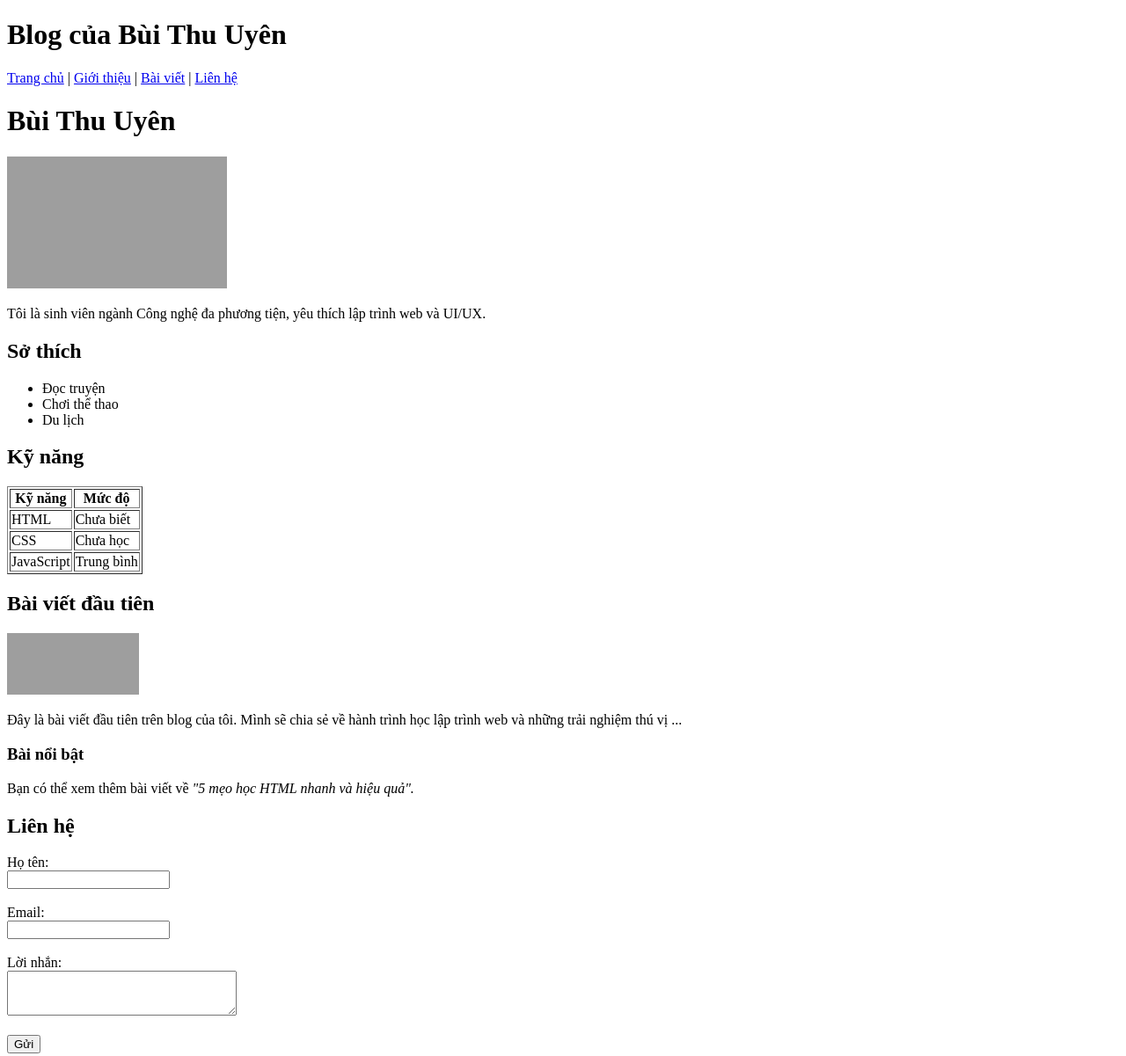
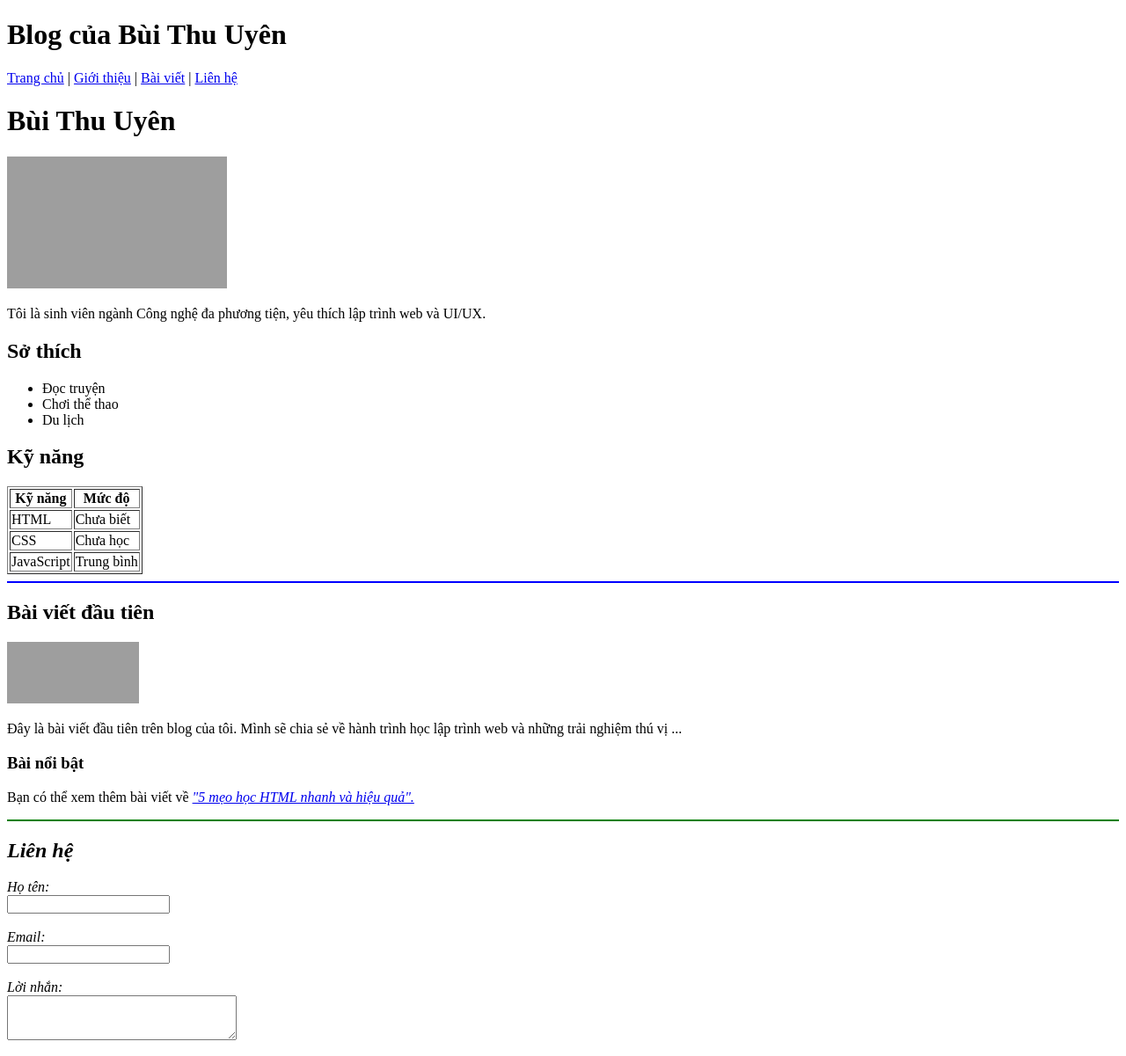
Before and after one commit to thu-uyen-06/BTVN_Buoi_1, a plain HTML site: page index.html in a window 1280 px wide. Shown: the top 1201 px of the page at 88% size. Drawn offline with Linux system fonts and the light colour scheme; grey boxes are pictures that could not be loaded.

Commit message:
Them 1 vai chi tiet

```diff
--- a/index.html
+++ b/index.html
@@ -17,8 +17,8 @@
     </p>
 
     <h1 id="Gioithieu"> Bùi Thu Uyên</h1>
-    <img src="https://vinbigdata.com/wp-content/uploads/2023/11/12063795_4884785-scaled.jpg"
-        alt="Ảnh vẫn tồn tại" height="150" width="250">
+    <img src="https://vinbigdata.com/wp-content/uploads/2023/11/12063795_4884785-scaled.jpg" alt="Ảnh vẫn tồn tại"
+        height="150" width="250">
     <p> Tôi là sinh viên ngành Công nghệ đa phương tiện, yêu thích lập trình web và UI/UX.</p>
     <h2> Sở thích</h2>
     <ul>
@@ -47,15 +47,19 @@
             <td>Trung bình</td>
         </tr>
     </table>
+    <hr color="blue">
     <h2 id="Baiviet">Bài viết đầu tiên</h2>
-    <img src="https://www.tienganhcaptoc.vn/wp-content/uploads/2020/10/tu-tin-chao-hoi-tieng-anh-voi-5-phut-moi-ngay.jpg" alt="Ảnh vẫn hiện" height="70" width="150">
+    <img src="https://www.tienganhcaptoc.vn/wp-content/uploads/2020/10/tu-tin-chao-hoi-tieng-anh-voi-5-phut-moi-ngay.jpg"
+        alt="Ảnh vẫn hiện" height="70" width="150">
     <p>Đây là bài viết đầu tiên trên blog của tôi.
         Mình sẽ chia sẻ về hành trình học lập trình web và những trải nghiệm thú vị ...
     </p>
     <h3>Bài nổi bật</h3>
-    <p>Bạn có thể xem thêm bài viết về <i>"5 mẹo học
-            HTML nhanh và hiệu quả".
-        </i></p>
+    <p>Bạn có thể xem thêm bài viết về <a
+            href="https://techmaster.vn/posts/36327/5-meo-ve-html-ma-khong-ai-ke-ban-biet"><i> "5 mẹo học
+                HTML nhanh và hiệu quả". </a>
+    </p>
+    <hr color="green">
     <h2 id="Lienhe"> Liên hệ</h2>
     <form action="">
         <label for="Ten"> Họ tên: </label><br>
```
